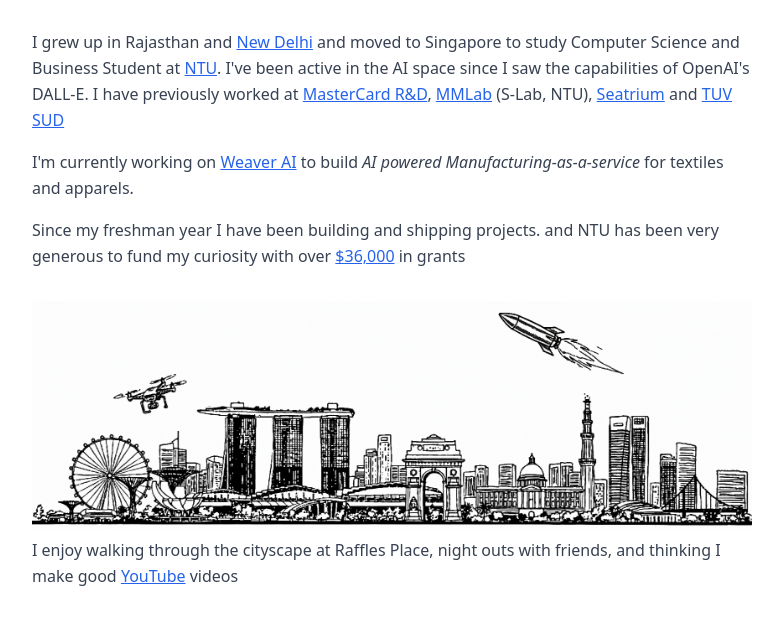
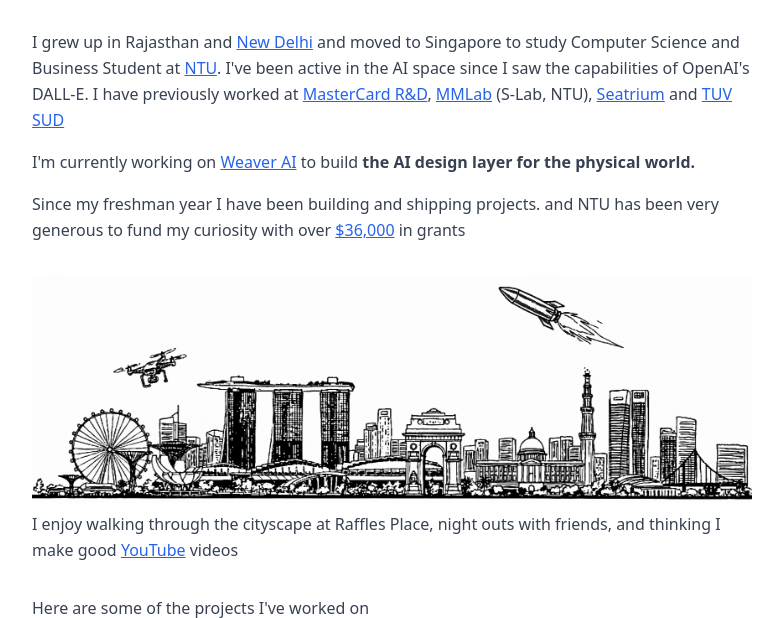
Before and after one commit to YashJain14/yashjain14.github.io, a plain HTML site: page index.html in a window 1280 px wide. Shown: the part 131-749 px from the top of the page, without its empty margins (248-1031 px from the left). Drawn offline with nearby package versions, Linux system fonts and the light colour scheme.

Commit message:
Update index.html

```diff
--- a/index.html
+++ b/index.html
@@ -39,7 +39,7 @@
                 I grew up in Rajasthan and <a href="https://dpsrkp.net/" class="text-blue-600 underline" target="_blank">New Delhi</a> and moved to Singapore to study Computer Science and Business Student at <a href="https://www.ntu.edu.sg/" class="text-blue-600 underline" target="_blank">NTU</a>. I've been active in the AI space since I saw the capabilities of OpenAI's DALL-E. I have previously worked at <a href="https://www.mastercard.com/us/en/innovation/explore-with-us/research-development.html" class="text-blue-600 underline" target="_blank">MasterCard R&D</a>, <a href="https://www.mmlab-ntu.com/" class="text-blue-600 underline" target="_blank">MMLab</a> (S-Lab, NTU), <a href="https://seatrium.com/" class="text-blue-600 underline" target="_blank">Seatrium</a> and <a href="https://www.tuvsud.com/" class="text-blue-600 underline" target="_blank">TUV SUD</a>
             </p>
             <p class="text-gray-700">
-                I'm currently working on <a href="https://weaverai.in" class="text-blue-600 underline" target="_blank">Weaver AI</a> to build <i>AI powered Manufacturing-as-a-service</i> for textiles and apparels.
+                I'm currently working on <a href="https://weaverai.in" class="text-blue-600 underline" target="_blank">Weaver AI</a> to build <b>the AI design layer for the physical world.</b>
             </p>
 
             <p class="text-gray-700">
```
